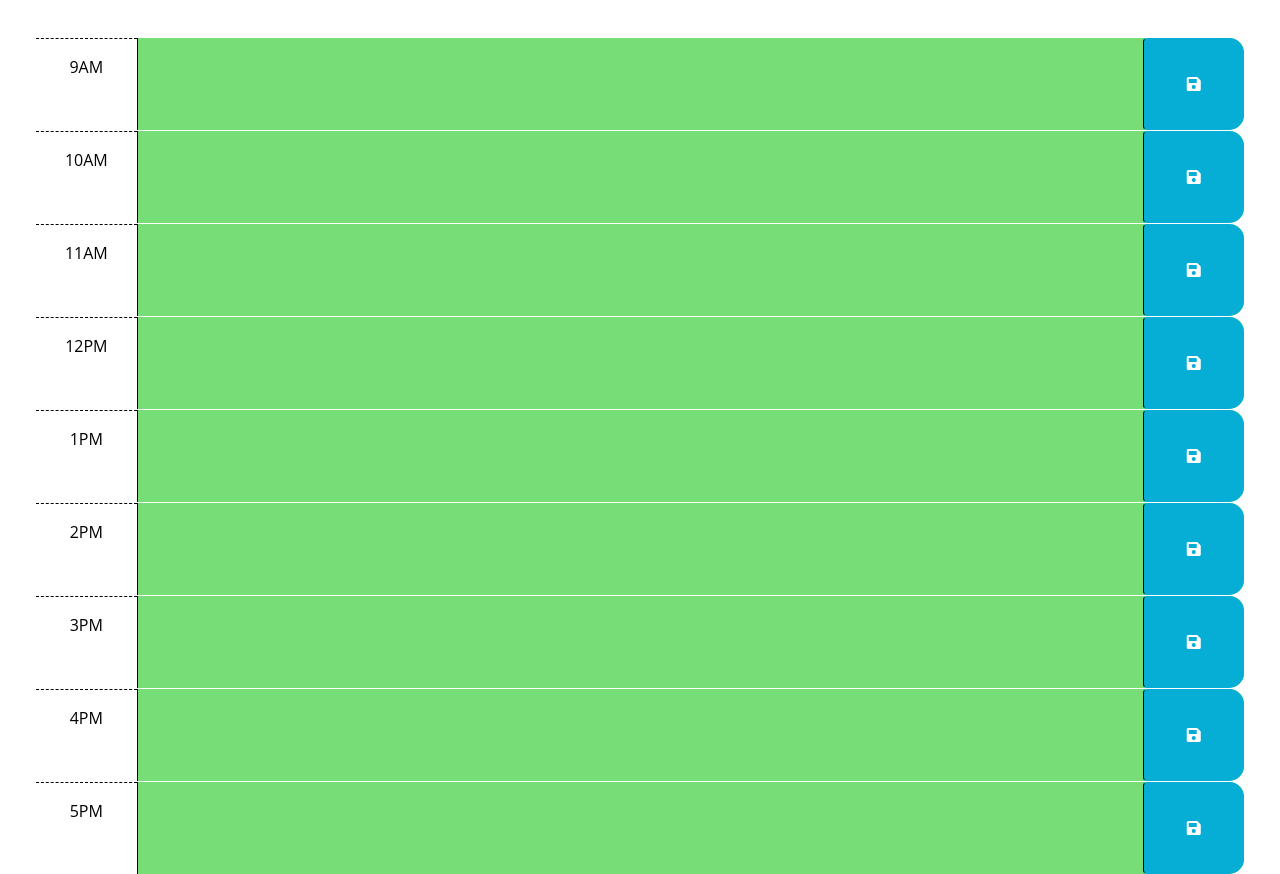
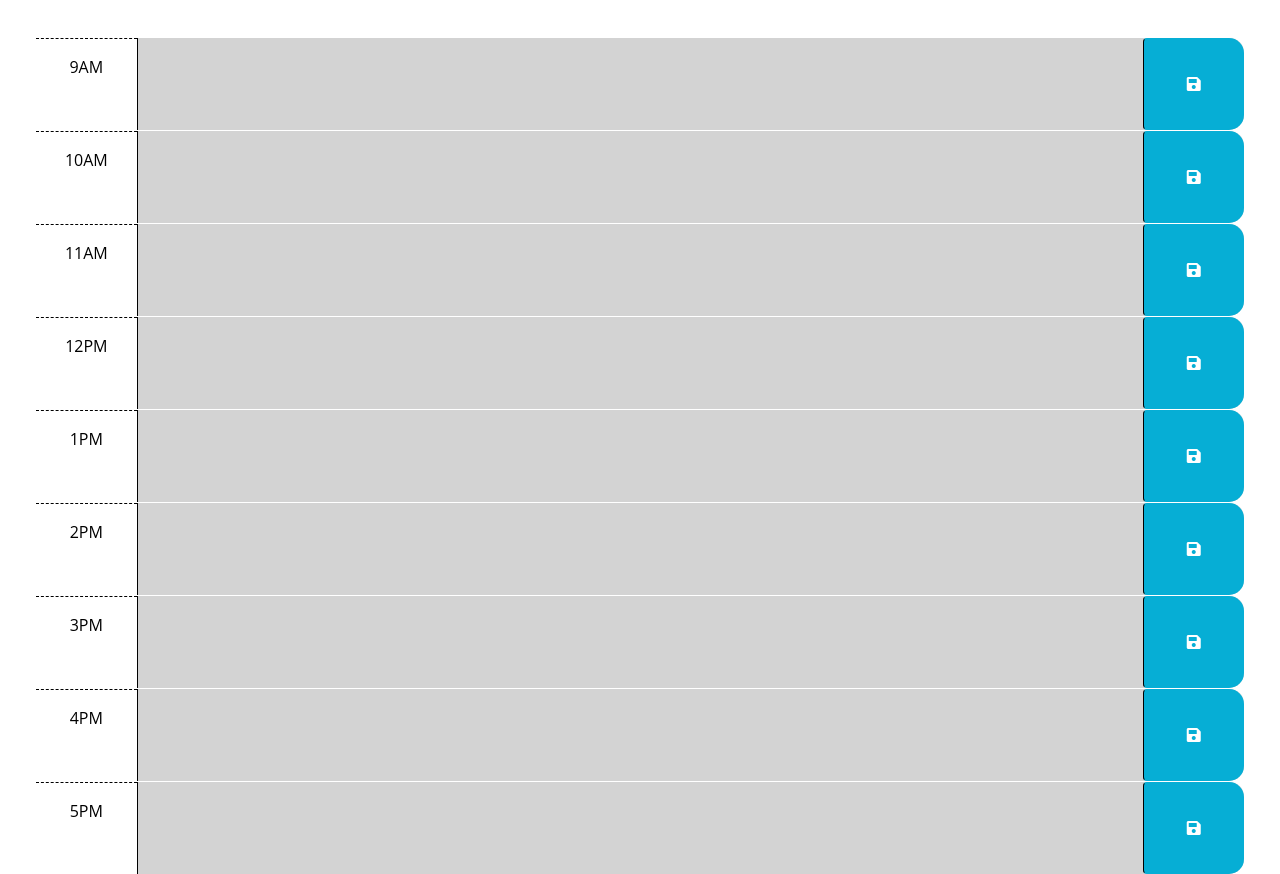
Before and after one commit to bcolo24/work-day-scheduler, a plain HTML site: page index.html in a window 1280 px wide. Shown: the part 260-1134 px from the top of the page. Drawn offline with nearby package versions, Linux system fonts and the light colour scheme.

Commit message:
fixed html

```diff
--- a/index.html
+++ b/index.html
@@ -30,9 +30,9 @@
       <p class="lead">A simple calendar app for scheduling your work day</p>
       <p id="currentDay" class="lead"></p>
     </header>
+
     <div class="container-fluid px-5">
-      <!-- Example of a past time block. The "past" class adds a gray background color. -->
-      <div id="hour-9" class="row time-block past">
+      <div id="hour-9" class="row time-block">
         <div class="col-2 col-md-1 hour text-center py-3">9AM</div>
         <textarea class="col-8 col-md-10 description" rows="3"> </textarea>
         <button class="btn saveBtn col-2 col-md-1" aria-label="save">
@@ -40,8 +40,7 @@
         </button>
       </div>
 
-      <!-- Example of a present time block. The "present" class adds a red background color. -->
-      <div id="hour-10" class="row time-block present">
+      <div id="hour-10" class="row time-block">
         <div class="col-2 col-md-1 hour text-center py-3">10AM</div>
         <textarea class="col-8 col-md-10 description" rows="3"> </textarea>
         <button class="btn saveBtn col-2 col-md-1" aria-label="save">
@@ -49,8 +48,7 @@
         </button>
       </div>
 
-      <!-- Example of a future time block. The "future" class adds a green background color. -->
-      <div id="hour-11" class="row time-block future">
+      <div id="hour-11" class="row time-block">
         <div class="col-2 col-md-1 hour text-center py-3">11AM</div>
         <textarea class="col-8 col-md-10 description" rows="3"> </textarea>
         <button class="btn saveBtn col-2 col-md-1" aria-label="save">
@@ -58,7 +56,7 @@
         </button>
       </div>
 
-      <div id="hour-12" class="row time-block future">
+      <div id="hour-12" class="row time-block">
         <div class="col-2 col-md-1 hour text-center py-3">12PM</div>
         <textarea class="col-8 col-md-10 description" rows="3"> </textarea>
         <button class="btn saveBtn col-2 col-md-1" aria-label="save">
@@ -66,7 +64,7 @@
         </button>
       </div>
 
-      <div id="hour-1" class="row time-block future">
+      <div id="hour-1" class="row time-block">
         <div class="col-2 col-md-1 hour text-center py-3">1PM</div>
         <textarea class="col-8 col-md-10 description" rows="3"> </textarea>
         <button class="btn saveBtn col-2 col-md-1" aria-label="save">
@@ -74,7 +72,7 @@
         </button>
       </div>
 
-      <div id="hour-2" class="row time-block future">
+      <div id="hour-2" class="row time-block">
         <div class="col-2 col-md-1 hour text-center py-3">2PM</div>
         <textarea class="col-8 col-md-10 description" rows="3"> </textarea>
         <button class="btn saveBtn col-2 col-md-1" aria-label="save">
@@ -82,7 +80,7 @@
         </button>
       </div>
 
-      <div id="hour-3" class="row time-block future">
+      <div id="hour-3" class="row time-block">
         <div class="col-2 col-md-1 hour text-center py-3">3PM</div>
         <textarea class="col-8 col-md-10 description" rows="3"> </textarea>
         <button class="btn saveBtn col-2 col-md-1" aria-label="save">
@@ -90,7 +88,7 @@
         </button>
       </div>
 
-      <div id="hour-4" class="row time-block future">
+      <div id="hour-4" class="row time-block">
         <div class="col-2 col-md-1 hour text-center py-3">4PM</div>
         <textarea class="col-8 col-md-10 description" rows="3"> </textarea>
         <button class="btn saveBtn col-2 col-md-1" aria-label="save">
@@ -98,7 +96,7 @@
         </button>
       </div>
 
-      <div id="hour5" class="row time-block future">
+      <div id="hour-5" class="row time-block">
         <div class="col-2 col-md-1 hour text-center py-3">5PM</div>
         <textarea class="col-8 col-md-10 description" rows="3"> </textarea>
         <button class="btn saveBtn col-2 col-md-1" aria-label="save">
--- a/script.js
+++ b/script.js
@@ -1,6 +1,6 @@
-var currentHour = dayjs().format('k');
+  $(document).ready(function() {
 
-  $(document).ready(function() {
+    var currentHour = dayjs().format('H');
 
     $(function headerDate() {
       var currentDate = dayjs().format('dddd, MMMM D, YYYY');
@@ -8,7 +8,6 @@ var currentHour = dayjs().format('k');
     });
 
     $(".time-block").each(function() {
-
       var blockHour = parseInt($(this).attr("id").replace("hour-", ""));
 
       if (blockHour < currentHour) {
@@ -21,43 +20,17 @@ var currentHour = dayjs().format('k');
 
       var timeBlockId = $(this).attr('id');
       var savedInput = localStorage.getItem(timeBlockId);
+      $(this).find('.description').val(savedInput);
 
       if (savedInput === null) {
         savedInput = "";
         localStorage.setItem(timeBlockId, savedInput);
       }
-      $(this).find('.description').val(savedInput);
     });
 
     $('.saveBtn').on('click', function() {
       var timeBlockId = $(this).closest('.time-block').attr('id');
-
       var userInput = $(this).siblings('.description').val();
-
       localStorage.setItem(timeBlockId, userInput);
     });
   });
-
-  // TODO: Add a listener for click events on the save button. This code should
-  // use the id in the containing time-block as a key to save the user input in
-  // local storage. HINT: What does `this` reference in the click listener
-  // function? How can DOM traversal be used to get the "hour-x" id of the
-  // time-block containing the button that was clicked? How might the id be
-  // useful when saving the description in local storage?
-  //
-
-  // TODO: Add code to apply the past, present, or future class to each time
-  // block by comparing the id to the current hour. HINTS: How can the id
-  // attribute of each time-block be used to conditionally add or remove the
-  // past, present, and future classes? How can Day.js be used to get the
-  // current hour in 24-hour time?
-
-
-
-
-  // TODO: Add code to get any user input that was saved in localStorage and set
-  // the values of the corresponding textarea elements. HINT: How can the id
-  // attribute of each time-block be used to do this?
-  //
-
-  // TODO: Add code to display the current date in the header of the page.
```
